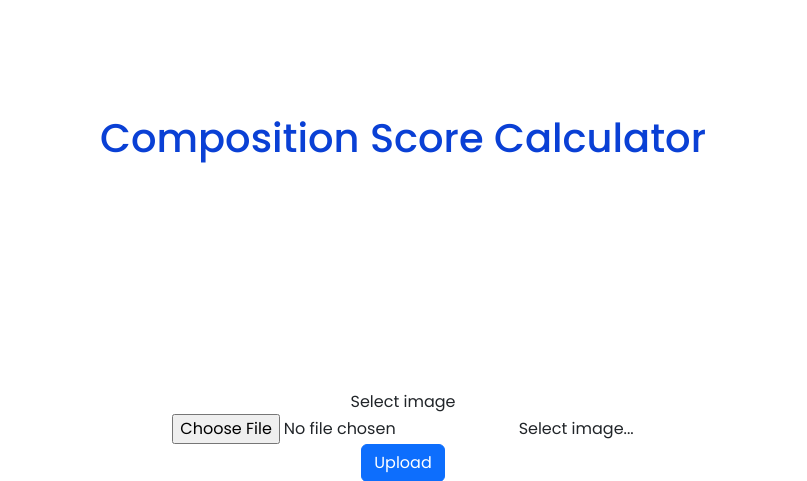
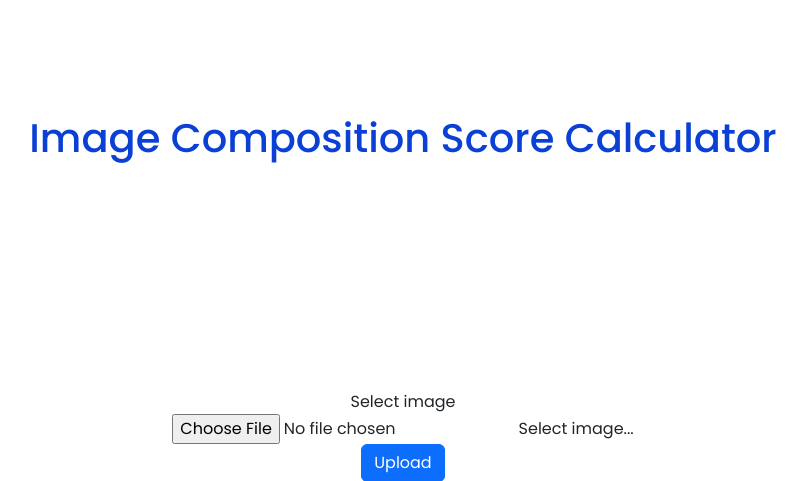
Before and after one commit to adv999/Image_Composition, a Flask app: page / in a window 1280 px wide. Shown: the top 481 px of the page, without its empty margins (237-1044 px from the left). Run offline with Flask 2, Linux system fonts and the light colour scheme; parts of the project's set-up code (start-up, migrations or seed data) failed here and were passed over.

Commit message:
Update index.html

```diff
--- a/templates/index.html
+++ b/templates/index.html
@@ -17,7 +17,7 @@
 
    <div class="container">
       <div class="navbar">
-         <h1>Composition Score Calculator</h1>
+         <h1>Image Composition Score Calculator</h1>
       </div>
    </div>
 
```
